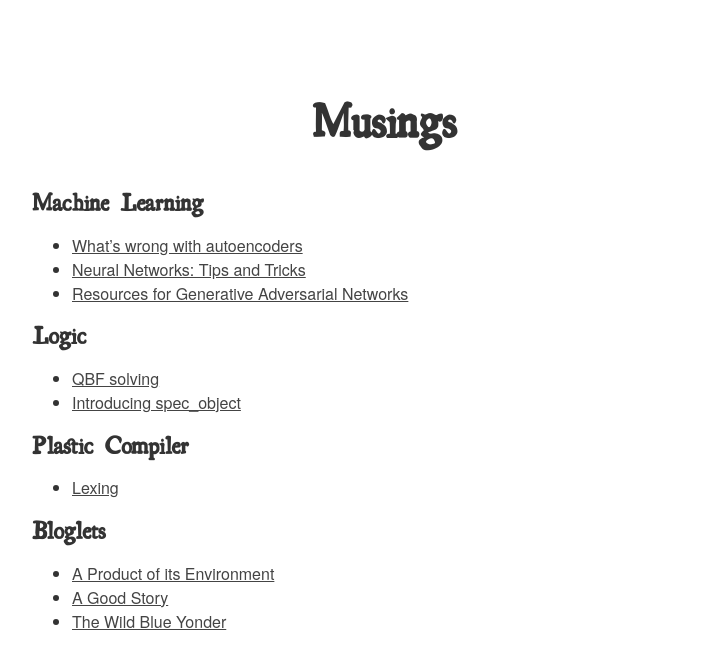
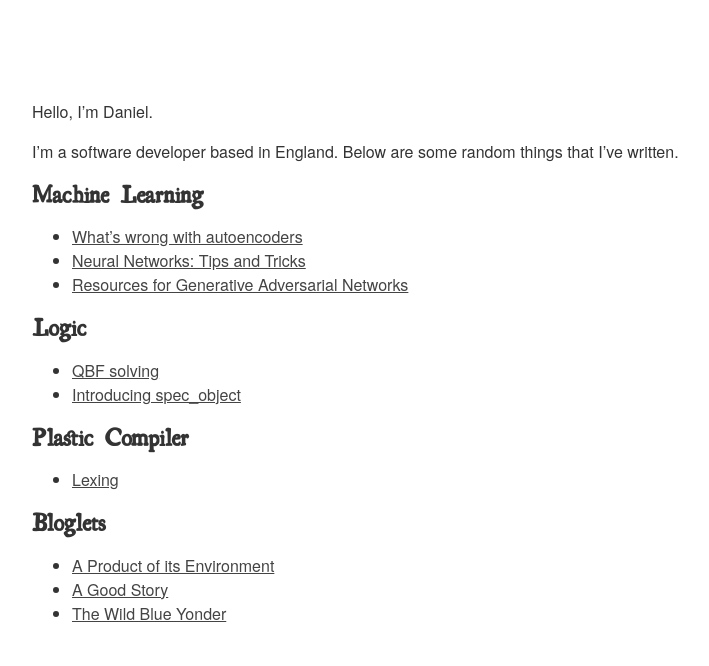
Before and after one commit to danielwaterworth/danielwaterworth.github.io, a plain HTML site: page index.html in a window 1280 px wide. Shown: the whole page, without its empty margins (256-965 px from the left). Drawn offline with Linux system fonts and the light colour scheme.

Commit message:
Added information about me

```diff
--- a/index.html
+++ b/index.html
@@ -16,7 +16,8 @@
 <header>
 <h2 class="author">Daniel Waterworth</h2>
 </header>
-<h1 id="musings">Musings</h1>
+<p>Hello, I’m Daniel.</p>
+<p>I’m a software developer based in England. Below are some random things that I’ve written.</p>
 <h2 id="machine-learning">Machine Learning</h2>
 <ul>
 <li><a href="./posts/what&#39;s-wrong-with-autoencoders.html">What’s wrong with autoencoders</a></li>
```
Also changed, not shown: 1 other file.
